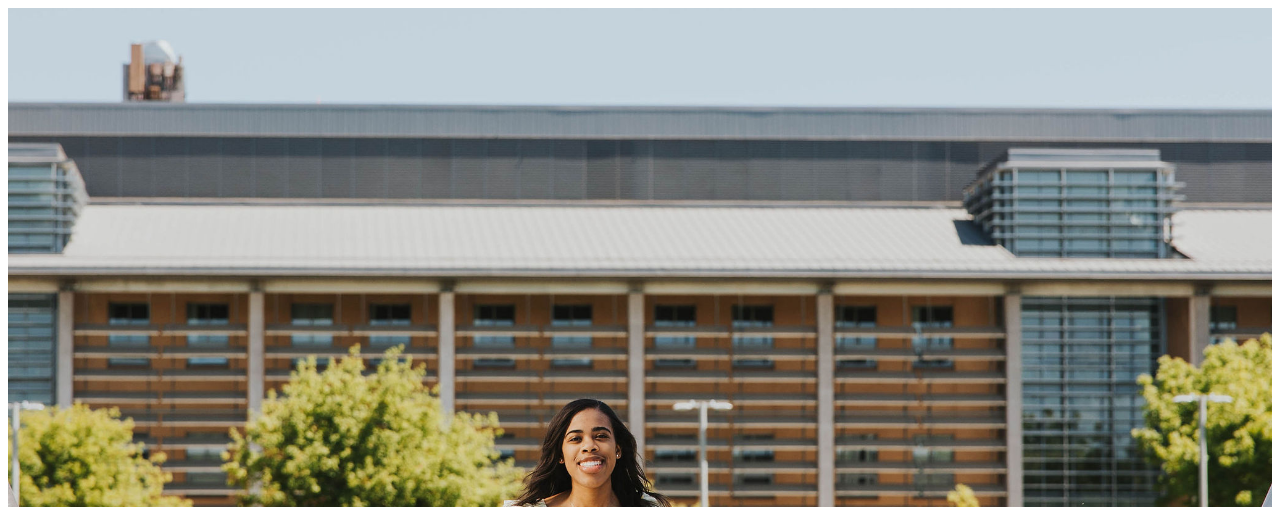
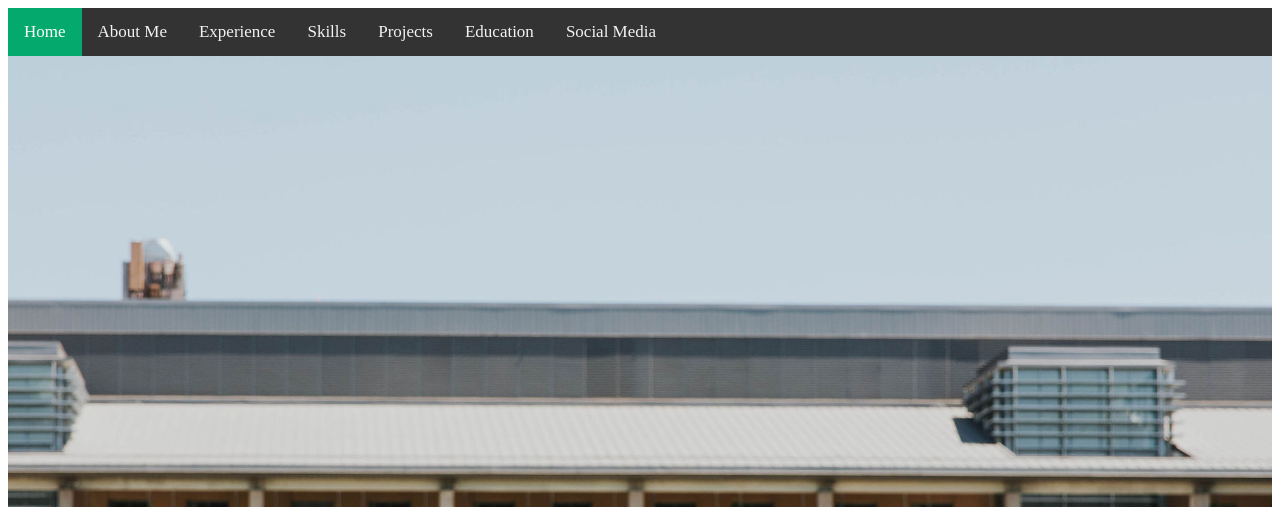
Before and after one commit to williamskarina/parallweb, a plain HTML site: page index.html in a window 1280 px wide. Shown: the top 507 px of the page. Drawn offline with Linux system fonts and the light colour scheme.

Commit message:
adding navbar

```diff
--- a/index.html
+++ b/index.html
@@ -4,18 +4,29 @@
     <meta charset="UTF-8">
     <meta http-equiv="X-UA-Compatible" content="IE=edge">
     <meta name="viewport" content="width=device-width, initial-scale=1.0">
-    <style>.parallax {background-image: url("7y2a1875.JPG");
-min-height: 500px;
+    <style> body, html {height: 100%}
+.parallax {background-image: url("7y2a1875.JPG");
+height: 100%;
 background-attachment: fixed;
 background-position: center;
 background-repeat: no-repeat;
 background-size: cover}
 </style>
     <title>Karina Williams Portfolio</title>
+<link rel="stylesheet" href="styles.css">
 </head>
 <body>
+    <div class="topnav" id="myTopnav">
+        <a href="#home" class="active">Home</a>
+        <a href="#aboutme">About Me</a>
+        <a href="relexp">Experience</a>
+        <a href="skills">Skills</a>
+        <a href="proj">Projects</a>
+        <a href="educ">Education</a>
+        <a href="links">Social Media</a>
+    </div>
 <div class="parallax"></div>
-<div>
+<div style="height: 1000px">
     <!-- Header -->
     <h1>Karina Williams </h1>
     <!-- About Me -->
--- a/styles.css
+++ b/styles.css
@@ -0,0 +1,33 @@
+/* adding a background color to the top navigation */
+.topnav {
+    background-color:#333;
+    overflow: hidden;
+}
+
+/* style the links inside the navigtion bar */
+.topnav a {
+    float: left;
+    display: block;
+    color: #f2f2f2;
+    text-align: center;
+    padding: 14px 16px;
+    text-decoration: none;
+    font-size: 17px;
+}
+
+/* change the color of links on hover */
+.topnav a:hover {
+    background-color: #ddd;
+    color: black;
+}
+
+/* add an active class to highlight the current page*/
+.topnav a.active {
+    background-color: #04aa6d;
+    color: white;
+}
+
+/* hide the link that should open and close the topnav on small screens */
+.topnav .icon {
+    display: none;
+}
```
